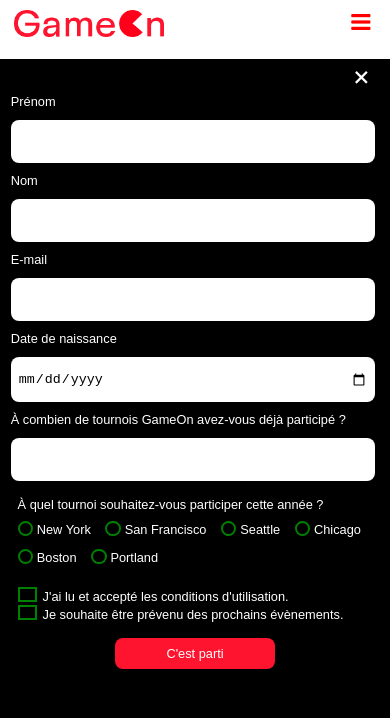
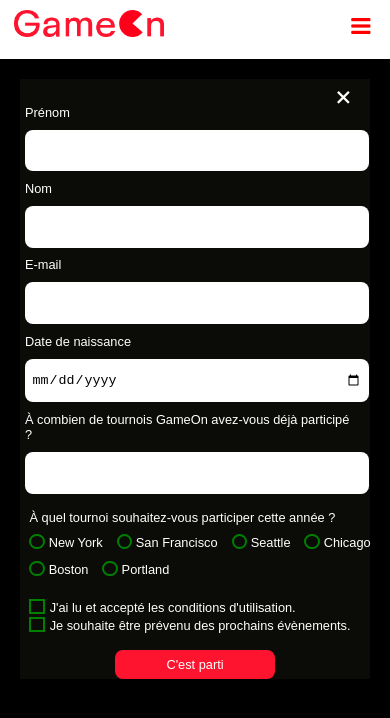
Before and after one commit to trackozor/projet-4, a plain HTML site: page index.html in a window 390 px wide. Both pictures are taken after a click on the button "Je M'inscris". Drawn offline with Linux system fonts and the light colour scheme.

Commit message:
autocommit-vs

```diff
--- a/css/modal.css
+++ b/css/modal.css
@@ -151,6 +151,7 @@ header img {
   flex-direction: column; /* Organise les éléments en colonne */
   width: 95vw; /* Occupe 95% de la largeur de la fenêtre */
   flex-wrap: nowrap; /* Empêche les éléments enfants de passer à la ligne */
+
 }
 
 
@@ -172,9 +173,10 @@ header img {
     cursor: pointer; /* Change le curseur en "pointeur" pour indiquer qu'il est cliquable */
     position: fixed; /* Place l'icône à une position fixe par rapport à la fenêtre */
     right: 3.4%; /* Positionne l'icône à 3.4% du bord droit de la fenêtre */
-    top: 0.5%; /* Positionne l'icône à 0.5% du bord supérieur de la fenêtre */
+    top: 1%; /* Positionne l'icône à 0.5% du bord supérieur de la fenêtre */
     padding: 0.4rem; /* Ajoute un espacement interne de 0.4rem tout autour de l'icône */
     font-size: 1.4rem; /* Définit une taille de police de 1.4rem pour l'icône */
+
 }
 
 /* Style au survol de l'icône liste */
@@ -188,8 +190,8 @@ header img {
 
 /* Affichage conditionnel de la liste (par défaut) */
 .nav-links {
-    display: none; /* Masque la liste par défaut */
-    margin-bottom: 2%; /* Ajoute un espacement sous la liste si elle est visible */
+  display: none;
+
 }
 
 /* Style des listes dans .nav-links */
@@ -198,6 +200,7 @@ header img {
     margin: 0 auto; /* Centre horizontalement la liste */
     justify-content: center; /* Centre les éléments de la liste en mode flex (si utilisé) */
     text-align: center; /* Centre le texte des éléments */
+
 }
 
 /* Affichage de la liste au clic sur l'icône (mode responsive) */
@@ -214,6 +217,7 @@ header img {
     z-index: 2; /* Place la liste au-dessus des autres éléments */
     margin: 0 auto; /* Centre horizontalement la liste */
     right: 10%; /* Décale la liste de 10% vers la droite */
+
 }
 
 /* Style des liens de la liste */
@@ -221,6 +225,7 @@ header img {
     display: flex; /* Affiche chaque lien comme un élément flex */
     flex-wrap: nowrap; /* Empêche le contenu du lien de se diviser sur plusieurs lignes */
     justify-content: center; /* Centre le contenu horizontalement */
+
 }
 
 /*----------------------------------------------------------------------------------------------*/
@@ -231,11 +236,12 @@ header img {
 .hero-section {
     display: flex; /* Active la mise en page flexbox pour disposer les éléments en colonne */
     flex-direction: column; /* Les éléments à l'intérieur sont organisés en colonne (du haut vers le bas) */
-    background-color: white; /* Définit un fond blanc pour la section */
+    background-color:transparent; /* Définit un fond blanc pour la section */
     width: 90vw; /* La section occupe 95% de la largeur de son conteneur parent */
     margin: 0 auto; /* Centrage horizontal de la section (marges égales de chaque côté) */
     box-shadow: none; /* Désactive les ombres autour de la section */
     justify-content: center;
+
 }
 
 /* Image dans la section Hero */
@@ -254,7 +260,9 @@ header img {
     flex-direction: column; /* Organise les enfants en colonne (du haut vers le bas) */
     width: 90vw; /* Le conteneur occupe 90% de la largeur de la fenêtre */
     justify-content: center; /* Centre les éléments enfants verticalement */
-    margin: 0 auto; /* Centre le conteneur horizontalement */
+    margin: 1% auto; /* Centre le conteneur horizontalement */
+    transition: top 0.3s ease-in-out; /* Transition douce pour le positionnement vertical */
+    overflow-y: auto; /* Permet le défilement si le contenu dépasse la hauteur visible */
 }
 
 /* Style du titre */
@@ -262,7 +270,8 @@ header img {
     color: black; /* Définit la couleur du texte du titre en noir */
     font-size: 2.2rem; /* Définit une taille de police importante pour le titre */
     padding-left: 0; /* Aucun espacement à gauche du titre */
-    padding-top: 10%; /* Ajoute un espacement de 10% en haut pour positionner le titre */
+    padding-top: 2%;
+
 }
 
 /* Style du texte */
@@ -270,6 +279,7 @@ header img {
     font-size: 0.8rem; /* Définit une petite taille de texte pour les paragraphes */
     font-weight: 700; /* Applique un poids de police gras au texte */
     padding-bottom: 5%; /* Ajoute un espacement de 5% en bas du paragraphe */
+    transition: top 0.3s ease-in-out; /* Transition douce pour le positionnement vertical */
 }
 
 
@@ -294,17 +304,21 @@ header img {
 /* Conteneur principal pour le repli de la fenêtre modale */
 .bground {
   display: none; /* Masque la fenêtre modale par défaut */
-  position: fixed; /* Fixe la fenêtre par rapport à la fenêtre du navigateur */
-  z-index: 1; /* Positionne la modale au-dessus des autres éléments */
-  right: 0%; /* Place le bord droit de la modale à l'extrémité droite */
-  top: 10%; /* Positionne la modale à 8% du haut de la fenêtre */
-  height: 100%; /* Occupe toute la hauteur de la fenêtre */
-  width: 100%; /* Occupe toute la largeur de la fenêtre */
-  background-color: black; /* Applique une couleur de fond noire */
-  color: white; /* Applique une couleur de texte blanche */
-  justify-content: center; /* Centre les éléments enfants horizontalement (nécessite Flexbox) */
-  margin: 0 auto; /* Centre le contenu horizontalement */
-  padding-bottom: 2%; /* Ajoute un espacement en bas du contenu */
+  position: absolute; /* Positionne la fenêtre par rapport à la fenêtre du navigateur */
+  z-index: 1000; /* Positionne la modale au-dessus des autres éléments */
+  left: 50%; /* Centre horizontalement */
+  transform: translateX(-50%); /* Corrige le centrage horizontal */
+  width: 100%; /* Occupe toute la largeur pour un effet plein écran */
+  height: 100%; /* Permet à la hauteur de s'adapter au contenu */
+  background-color: rgba(0, 0, 0, 1); /* Couleur de fond noire avec transparence */
+  color: white; /* Texte blanc */
+  padding: 20px; /* Espacement intérieur */
+  box-sizing: border-box; /* Inclut le padding dans les dimensions */
+  transition: top 0.3s ease-in-out; /* Transition douce pour le positionnement vertical */
+  overflow-y: auto; /* Permet le défilement si le contenu dépasse la hauteur visible */
+}
+.modal-body {
+  background-color: #0b0c07;
 }
 
 /* Style global du formulaire */
@@ -312,10 +326,11 @@ header img {
   display: block; /* Définit le formulaire comme un bloc */
   margin: 0 auto; /* Centre le formulaire horizontalement */
   padding: 0; /* Supprime les espacements internes */
-  width: 100%; /* Le formulaire occupe 100% de la largeur disponible */
+  width: 95vw; /* Le formulaire occupe 100% de la largeur disponible */
   position: relative; /* Position relative pour des ajustements internes */
-  left: -7.5vw; /* Décale le formulaire de 7.5vw vers la gauche */
-  bottom: 1%; /* Décale légèrement le formulaire vers le bas */
+  left: -10%; /* Décale le formulaire de 7.5vw vers la gauche */
+  bottom: 0.5%; /* Décale légèrement le formulaire vers le bas */
+
 }
 
 .formData .legend {
@@ -359,7 +374,7 @@ header img {
 }
 
 /* Input de type checkbox invisible */
-.checkbox-input {
+.checkbox-input, .checkbox-input2 {
   position: absolute; /* Positionne l'input en dehors du flux normal */
   opacity: 0; /* Rends l'élément invisible */
   width: 0; /* Définit une largeur de 0 */
@@ -388,6 +403,7 @@ header img {
     border: 2px solid green; /* Applique une bordure verte au cercle */
     background-color: transparent; /* Le fond du cercle reste transparent */
     margin-right: 20%;/* Aucun espace interne */
+    width: 1rem;
 
 }
 
@@ -398,7 +414,7 @@ header img {
     position: absolute; /* Positionnement absolu par rapport à .checkbox-icon */
     top: 50%; /* Centre verticalement */
     left: 50%; /* Centre horizontalement */
-    transform: translate(-69%, -52%); /* Corrige le positionnement pour un parfait centrage */
+    transform: translate(-69%, -50%); /* Corrige le positionnement pour un parfait centrage */
     width: 0.6rem; /* Taille du point central */
     height: 0.5rem; /* Hauteur du point central */
     border-radius: 50%; /* Forme un petit cercle */
@@ -419,10 +435,11 @@ header img {
   padding-left: 12%; /* Ajoute un espacement de 10% à gauche */
   justify-content: flex-start; /* Aligne les éléments verticalement au centre */
 }
+
 .checkbox-icon2{
   display: inline-flex; /* Utilise Flexbox pour l'affichage en ligne */
   position: relative; /* Nécessaire pour positionner les pseudo-éléments ::before et ::after */
-  width: 1.5rem; /* Définit la taille du cercle externe */
+  width: 1.2rem; /* Définit la taille du cercle externe */
   height: 0.7rem; /* Définit la hauteur du cercle */
   margin-right: 1px; /* Ajoute un espace de 10px à droite */
 }
@@ -436,6 +453,8 @@ header img {
     border: 2px solid green; /* Applique une bordure verte au cercle */
     background-color: transparent; /* Le fond du cercle reste transparent */
     margin-right: 20%;/* Aucun espace interne */
+    width:1rem;
+    height:0.7rem;
 
 }
 
@@ -446,12 +465,15 @@ header img {
     position: absolute; /* Positionnement absolu par rapport à .checkbox-icon */
     top: 50%; /* Centre verticalement */
     left: 50%; /* Centre horizontalement */
-    transform: translate(-70%, -50%); /* Corrige le positionnement pour un parfait centrage */
+    transform: translate(-74%, -28%); /* Corrige le positionnement pour un parfait centrage */
     width: 0.4rem; /* Taille du point central */
-    height: 0.6rem; /* Hauteur du point central */
+    height: 0.4rem; /* Hauteur du point central */
     background-color: green; /* Couleur verte pour le point central */
-    margin-right: 30%;
-
+
+}
+*
+.checkbox-input2:checked + .checkbox-label2 .checkbox-icon2::after {
+    display: inline-flex; /* Affiche le point central lorsque la case est cochée */
 }
 /* Bouton de fermeture (croix) */
 .close {
@@ -459,7 +481,7 @@ header img {
     width: 100%; /* Prend toute la largeur disponible */
     flex-direction: row-reverse; /* Aligne les éléments en commençant par la fin */
     background-color: transparent; /* Fond transparent */
-    height: 1vh; /* Définit une hauteur très faible */
+    height:0;
     padding: 0 5%; /* Ajoute un espacement horizontal de 5% */
     margin: 0; /* Supprime les marges externes */
 }
--- a/index.html
+++ b/index.html
@@ -126,13 +126,13 @@
                 <legend class="sr-only">Consentement et notifications</legend> <!-- Légende pour le groupe de cases à cocher -->
                 <ul class="consentement">
                   <li>
-                    <input class="checkbox-input" type="checkbox" id="checkbox1" required> <!-- Case à cocher pour les conditions d'utilisation -->
-                    <label class="checkbox-label" for="checkbox1"><span class="checkbox-icon2"></span>J'ai lu et accepté les conditions d'utilisation.</label>
+                    <input class="checkbox-input2" type="checkbox" id="checkbox1" required> <!-- Case à cocher pour les conditions d'utilisation -->
+                    <label class="checkbox-label2" for="checkbox1"><span class="checkbox-icon2"></span>J'ai lu et accepté les conditions d'utilisation.</label>
                   </li>
 
                   <li>
-                    <input class="checkbox-input" type="checkbox" id="checkbox2"> <!-- Case à cocher pour les notifications -->
-                    <label class="checkbox-label" for="checkbox2"><span class="checkbox-icon2"></span>Je souhaite être prévenu des prochains évènements.</label>
+                    <input class="checkbox-input2" type="checkbox" id="checkbox2"> <!-- Case à cocher pour les notifications -->
+                    <label class="checkbox-label2" for="checkbox2"><span class="checkbox-icon2"></span>Je souhaite être prévenu des prochains évènements.</label>
                   </li>
 
                 </ul>
--- a/js/modal.js
+++ b/js/modal.js
@@ -1,7 +1,7 @@
 // Déclaration des éléments du DOM et variables nécessaires en début de fichier
 const navElement = document.getElementById("Topnav");
 const modalbg = document.querySelector(".bground");
-const modalnav = document.querySelector("hero-section");
+const heroSection = document.querySelector(".hero-section"); // Correction du sélecteur
 const modalbtn = document.querySelectorAll(".modal-btn");
 const formData = document.querySelectorAll(".formData");
 const closeBtn = document.querySelector(".close");
@@ -10,33 +10,40 @@ const isMobile = window.matchMedia("(max-width: 767px)").matches;
 const isLandscape = window.matchMedia("(orientation: landscape)").matches;
 let modalOpen = false; // Variable pour suivre l'état d'ouverture de la modale
 
-// Fonction pour activer/désactiver le menu en version responsive
+// Fonction pour activer/désactiver le menu responsive
 function editNav() {
   navElement.classList.toggle("responsive");
 
- // Gérer le déplacement de la modale en fonction des différentes conditions
-  if (navElement.classList.contains("responsive") && modalOpen && isMobile) {
+  // Gérer le déplacement de la modale et de la section hero en fonction des conditions
+  if (navElement.classList.contains("responsive") && isMobile) {
     if (isLandscape) {
       // Mode responsive et mobile en paysage
-      modalnav.style.top = "15%"; // Position spécifique pour le mode paysage
+      heroSection.style.top = "10%"; // Déplacement de la section hero
+      modalbg.style.top = "10%"; // Déplacement de la modale
     } else {
       // Mode responsive et mobile en portrait
-      modalnav.style.top = "10%"; // Position spécifique pour le mode portrait
+      heroSection.style.top = "12%"; // Déplacement de la section hero
+      modalbg.style.top = "20%"; // Déplacement de la modale
     }
   } else {
-    // Si le menu est fermé ou que les conditions ne sont pas remplies, remettre la modale à sa position d'origine
-    modalnav.style.top = "6%";
+    // Si le menu est fermé ou que les conditions ne sont pas remplies
+    heroSection.style.top = "20%"; // Position initiale de la section hero
+    modalbg.style.top = "6%"; // Position initiale de la modale
   }
-
 }
 
 // Fonction pour afficher la modale
 function launchModal() {
   resetForm();
-  modalbg.style.display = 'block';
+  modalbg.style.display = 'block'; // Affiche la modale
   modalbg.style.top = "7%"; // Position de départ de la modale
-  document.body.style.overflow = 'hidden';
+  document.body.style.overflow = 'hidden'; // Empêche le défilement en arrière-plan
   modalOpen = true; // Mettre à jour l'état d'ouverture de la modale
+
+  // Synchronisation de la section hero si le menu est responsive
+  if (navElement.classList.contains("responsive")) {
+    heroSection.style.top = isMobile ? "12%" : "6%";
+  }
 }
 
 // Fonction pour fermer la modale
@@ -45,6 +52,15 @@ function closeModal() {
   document.body.style.overflow = 'auto';
   modalOpen = false; // Mettre à jour l'état de fermeture de la modale
 }
+
+// Gestion des clics sur l'arrière-plan pour fermer la modale
+modalbg.addEventListener('click', (event) => {
+  // Vérifie si l'utilisateur a cliqué directement sur l'arrière-plan (et non sur le contenu)
+  if (event.target === modalbg) {
+    closeModal();
+  }
+});
+
 
 // Fonction de validation de champ de formulaire
 function validateField(event) {
```
